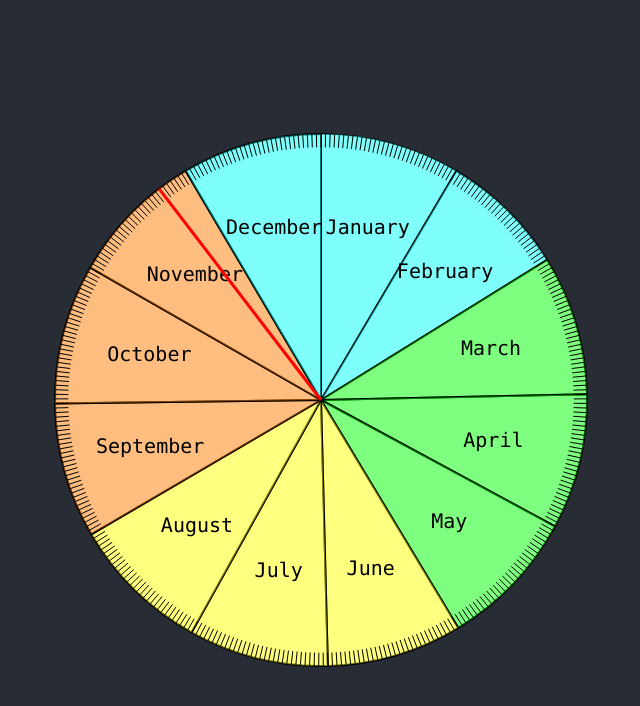
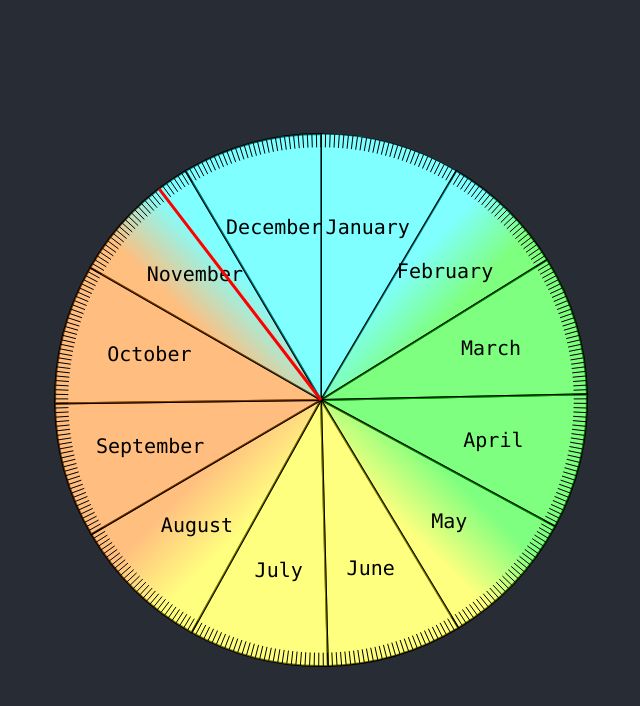
Before and after one commit to conwayjw97/Season-Wheel, a React (Create React App) app: page / in a window 1280 px wide. Shown: the top 706 px of the page, without its empty margins (319-959 px from the left). Built offline with nearby package versions, Linux system fonts and the light colour scheme.

Commit message:
Added gradients between season colours

```diff
--- a/src/components/canvas/Canvas.js
+++ b/src/components/canvas/Canvas.js
@@ -8,7 +8,7 @@ const feintGrey = "rgba(120, 120, 120, 0.3)";
 const springGreen = "rgba(0, 255, 0, 0.5)";
 const summerYellow = "rgba(255, 255, 0, 0.5)";
 const autumnBrown = "rgba(255, 127, 0, 0.5)";
-const winterBlue = "rgba(0, 255, 250, 0.5)";
+const winterBlue = "rgba(0, 255, 255, 0.5)";
 
 const Summer = Symbol("summer");
 const Autumn = Symbol("autumn");
@@ -20,9 +20,9 @@ const monthNames = [
   "September", "October", "November", "December"
 ];
 
-const monthSeasons = [
-  Winter, Winter, Spring, Spring, Spring, Summer, Summer, Summer, Autumn,
-  Autumn, Autumn, Winter
+const monthColours = [
+  winterBlue, winterBlue, springGreen, springGreen, springGreen, summerYellow,
+  summerYellow, summerYellow, autumnBrown, autumnBrown, autumnBrown, winterBlue
 ];
 
 function degToRad(degrees) {
@@ -53,11 +53,8 @@ function Canvas(props) {
 
     ctx.fillStyle = white;
     ctx.beginPath();
-    ctx.moveTo(centreX, centreY);
     ctx.arc(centreX, centreY, radius, 0, 2 * Math.PI);
-    ctx.lineTo(centreX, centreY);
     ctx.closePath();
-    ctx.stroke();
     ctx.fill();
 
     let radians = - Math.PI / 2;
@@ -69,19 +66,19 @@ function Canvas(props) {
       const daysInMonth = new Date(date.getFullYear(), i, 0).getDate();
       const stepSize = ((2 * Math.PI) / days) * daysInMonth;
 
-      switch(monthSeasons[i-1]){
-        case Winter:
-          ctx.fillStyle = winterBlue;
-          break;
-        case Spring:
-          ctx.fillStyle = springGreen;
-          break;
-        case Summer:
-          ctx.fillStyle = summerYellow;
-          break;
-        case Autumn:
-          ctx.fillStyle = autumnBrown;
-          break;
+      ctx.fillStyle = monthColours[i-1];
+
+      const arcStartX = centreX + radius/2 * Math.cos(radians);
+      const arcStartY = centreY + radius/2 * Math.sin(radians);
+      const arcEndX = centreX + radius/2 * Math.cos(radians + stepSize);
+      const arcEndY = centreY + radius/2 * Math.sin(radians + stepSize);
+      const gradient = ctx.createLinearGradient(arcStartX, arcStartY, arcEndX, arcEndY);
+      console.log(i-1);
+      console.log(monthColours[i-2] + " : " + monthColours[i-1] + " : " + monthColours[i]);
+      if (monthColours[i] !== undefined && monthColours[i-1] !== monthColours[i]) {
+        gradient.addColorStop(0, monthColours[i-1]);
+        gradient.addColorStop(1, monthColours[i]);
+        ctx.fillStyle = gradient;
       }
 
       ctx.beginPath();
```
